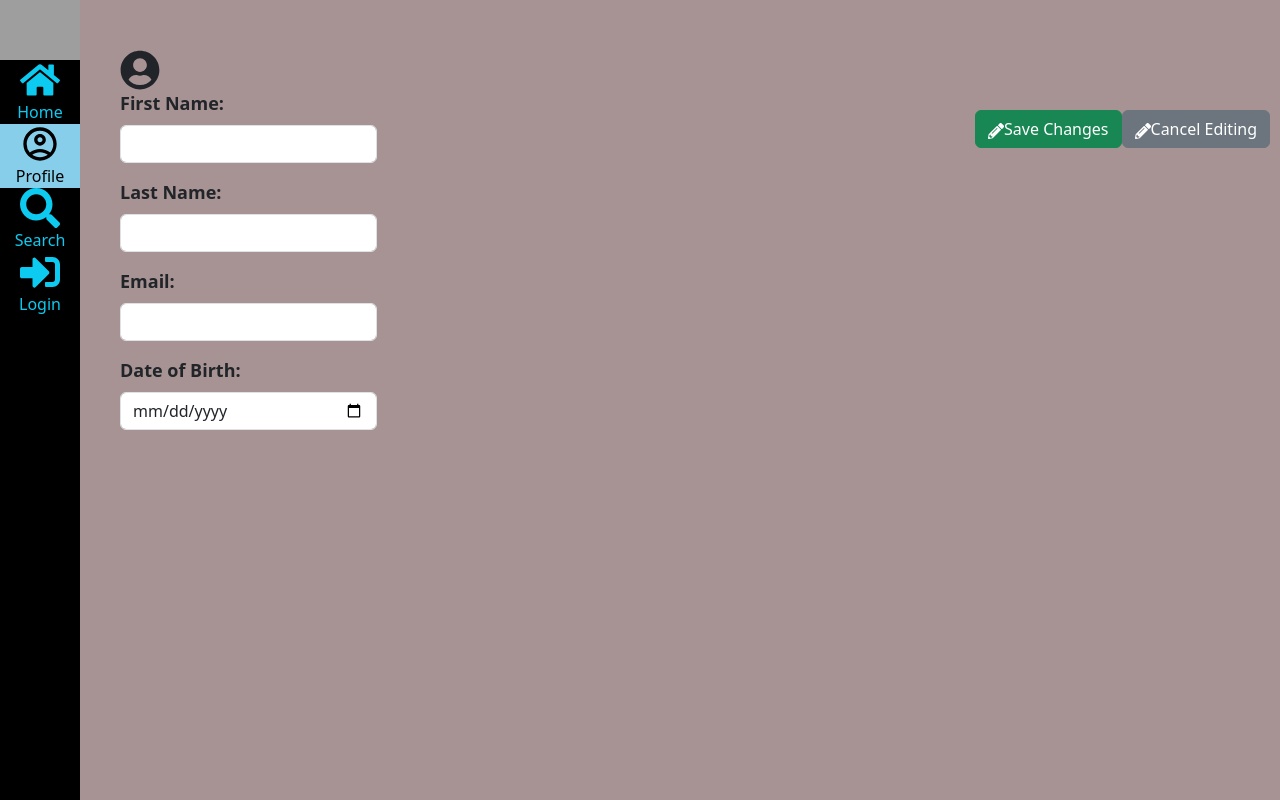
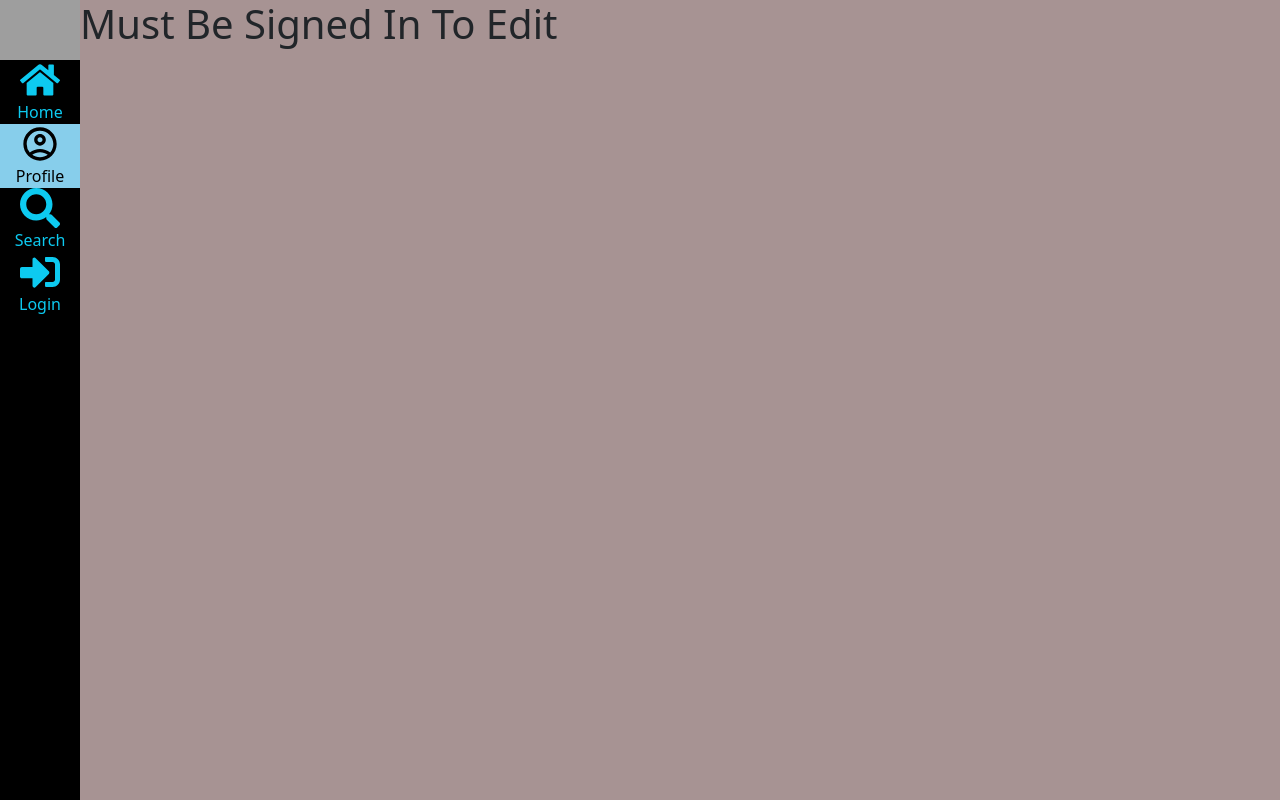
Before and after one commit to jsmlee123/SongAggregator-front-end, a React (Create React App) app in the folder song-aggregator-front-end/: page /#/EditProfile/1 in a window 1280 px wide. Built offline with nearby package versions, Linux system fonts and the light colour scheme; no server answers; grey boxes are pictures that could not be loaded.

Commit message:
edit change

```diff
--- a/song-aggregator-front-end/src/Profile/edit.js
+++ b/song-aggregator-front-end/src/Profile/edit.js
@@ -42,7 +42,8 @@ function EditProfile() {
     const profileLink = "/Profile/" + userId;
 
     return (
-        <div className="content-container-profile">
+        <div> {user != null ?
+            <div className="content-container-profile">
             <div class="profile-section">
                 <FaUserCircle className='fs-1'/>
             <div class="mb-3">
@@ -77,6 +78,8 @@ function EditProfile() {
             </div>
         </div>
         </div>
+        : <h1>Must Be Signed In To Edit</h1>}
+        </div>
     )
 }
 export default EditProfile;
```
